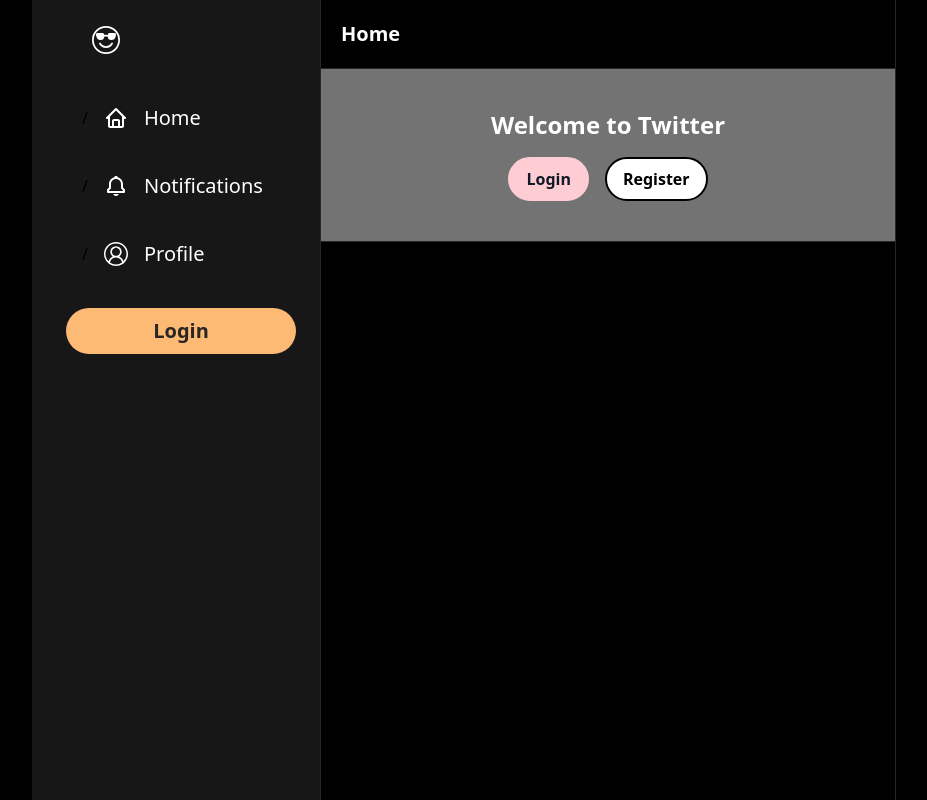
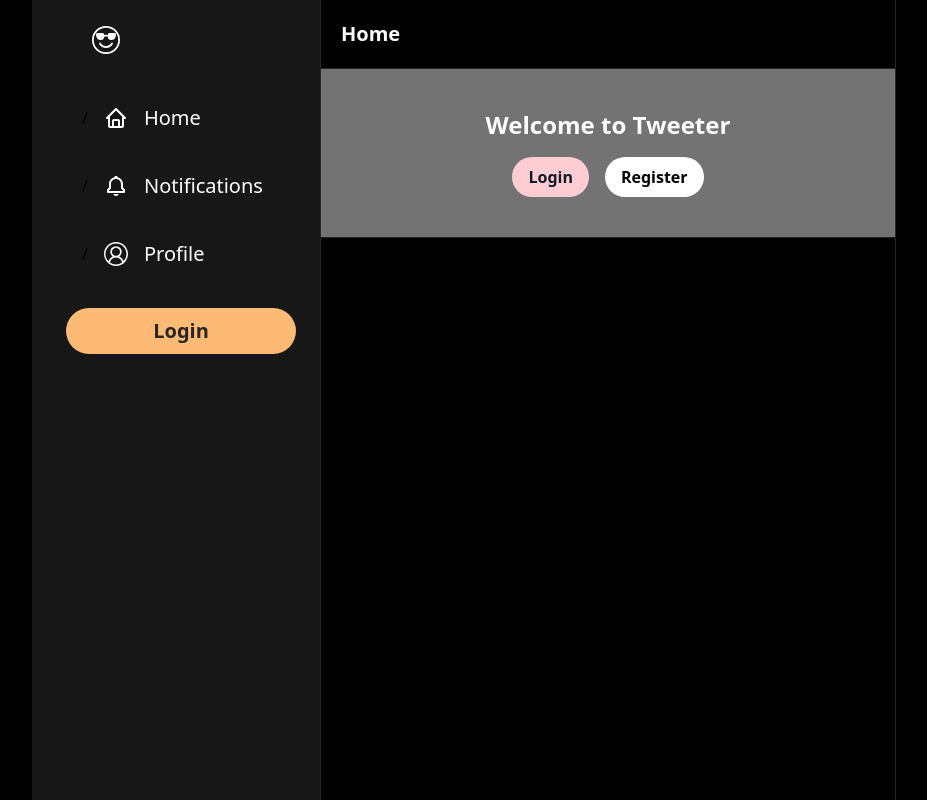
Before and after one commit to kaleytsangbcit/Tweetie, a Next.js app: page / in a window 1280 px wide. Shown: the whole page, without its empty margins (32-959 px from the left). Built offline with nearby package versions, Linux system fonts and the light colour scheme; no server answers; the database is empty.

Commit message:
update css

```diff
--- a/components/Button.tsx
+++ b/components/Button.tsx
@@ -28,11 +28,11 @@
           font-semibold
           hover:opacity-80
           transition
-          border-2
+          border-1
           ${fullWidth ? 'w-full' : 'w-fit'}
           ${secondary ? 'bg-white' : 'bg-rose-200'}
           ${secondary ? 'text-black' : 'text-gray-900'}
-          ${secondary ? 'border-black' : 'border-rose-200'}
+          ${secondary ? 'border-gray-200' : 'border-rose-300'}
           ${large ? 'text-xl' : 'text-md'}
           ${large ? 'px-5' : 'px-4'}
           ${large ? 'py-3' : 'py-2'}
--- a/components/Form.tsx
+++ b/components/Form.tsx
@@ -91,7 +91,7 @@
           </div>
         ) : (
           <div className="py-8">
-            <h1 className="text-white text-2xl text-center mb-4 font-bold">Welcome to Twitter</h1>
+            <h1 className="text-white text-2xl text-center mb-4 font-bold">Welcome to Tweeter</h1>
             <div className="flex flex-row items-center justify-center gap-4">
               <Button label="Login" onClick={loginModal.onOpen} />
               <Button label="Register" onClick={registerModal.onOpen} secondary />
```
